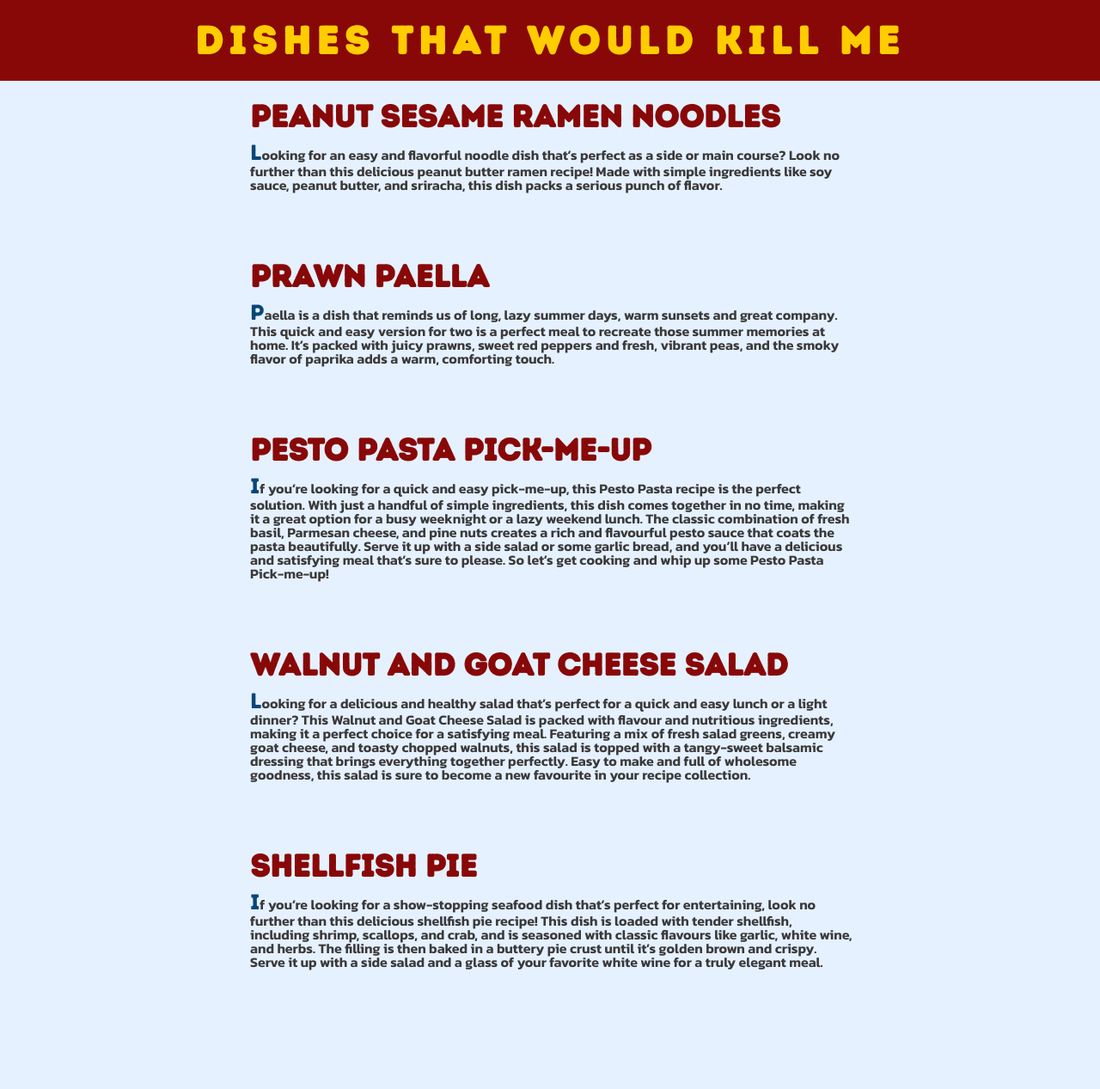
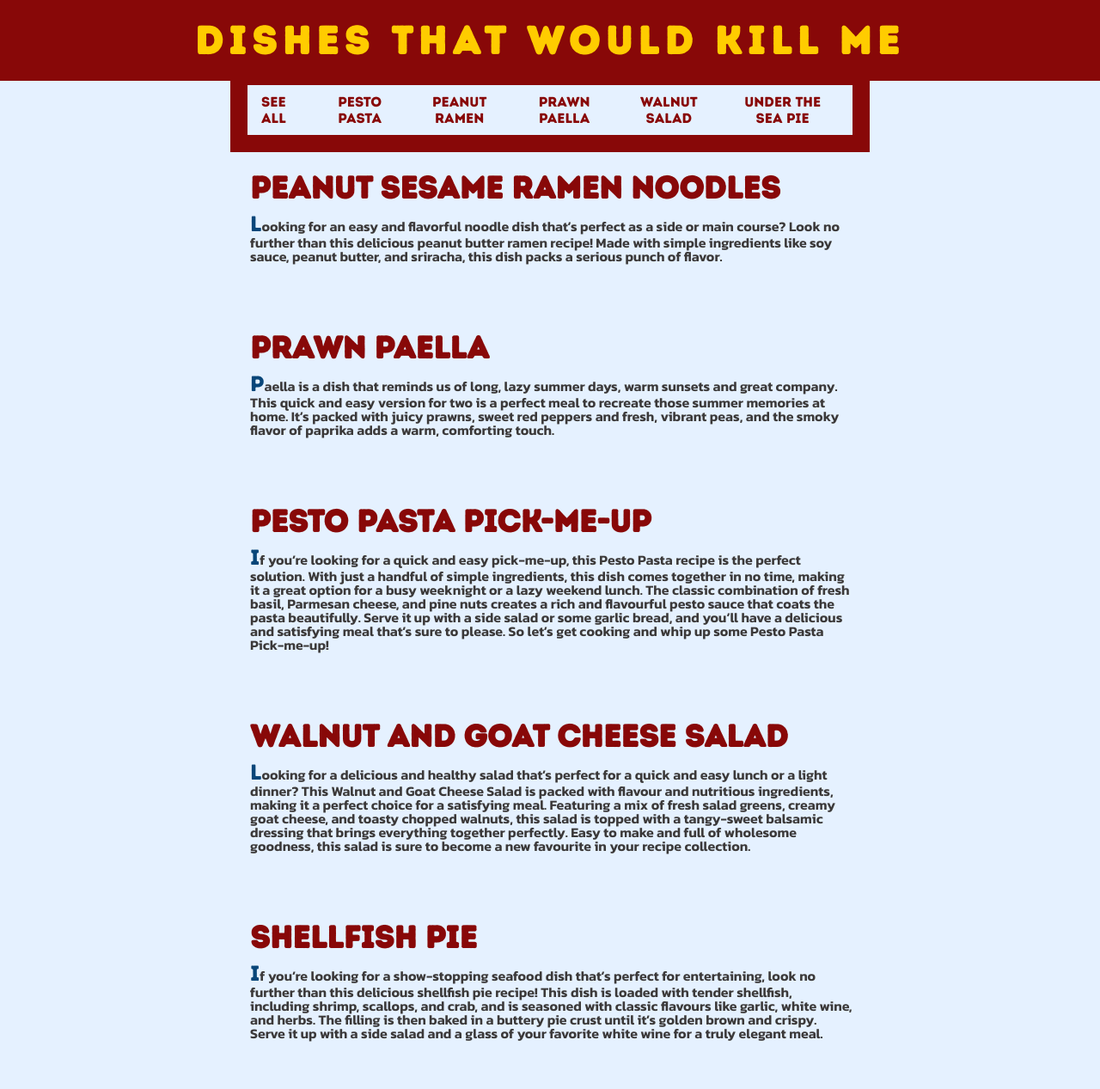
Before and after one commit to thomasgodfrey48/instantcrush, a Jekyll site: the page built from pages/recipelisting.md, in a window 1280 px wide. Shown: the whole page at 86% size. Built offline with Jekyll 4.4.1, drawn with Linux system fonts in a browser that asks for light colours; before the commit the page ends 1184 px from its top, so only the background shows below that.

Commit message:
Update recipelist.html

```diff
--- a/_layouts/recipelist.html
+++ b/_layouts/recipelist.html
@@ -2,6 +2,18 @@
 layout: recipesite
 ---
 
+<header class="home-menu">
+    <nav class="banner-menu">
+      <a href="/recipelist">See all</a>
+      <a href="/recipes/recipe2/" class="banner-menu-item menu-item" data-img-src="https://images.unsplash.com/photo-1605590955562-be1a5fda4161?ixlib=rb-4.0.3&ixid=MnwxMjA3fDB8MHxwaG90by1wYWdlfHx8fGVufDB8fHx8&auto=format&fit=crop&w=1000&q=80">Pesto Pasta<span class="menu-item-image"><img src="https://images.unsplash.com/photo-1605590955562-be1a5fda4161?ixlib=rb-4.0.3&ixid=MnwxMjA3fDB8MHxwaG90by1wYWdlfHx8fGVufDB8fHx8&auto=format&fit=crop&w=1000&q=80" alt="Pesto Pasta"  width="100" height="auto" /></span></a>
+      <a href="/recipes/recipe1/" class="banner-menu-item menu-item" data-img-src="https://images.unsplash.com/photo-1522200497171-b6fc631e7dad?ixlib=rb-4.0.3&amp;ixid=MnwxMjA3fDB8MHxwaG90by1wYWdlfHx8fGVufDB8fHx8&amp;auto=format&amp;fit=crop&amp;w=1000&amp;q=80">Peanut Ramen<span class="menu-item-image"><img src="https://images.unsplash.com/photo-1522200497171-b6fc631e7dad?ixlib=rb-4.0.3&amp;ixid=MnwxMjA3fDB8MHxwaG90by1wYWdlfHx8fGVufDB8fHx8&amp;auto=format&amp;fit=crop&amp;w=1000&amp;q=80" alt="Peanut Ramen" width="100" height="auto" /></span></a>
+      <a href="/recipes/prawn-paella/" class="banner-menu-item menu-item" data-img-src="https://images.unsplash.com/photo-1630175860333-5131bda75071?ixlib=rb-4.0.3&ixid=MnwxMjA3fDB8MHxzZWFyY2h8Mnx8cGFlbGxhfGVufDB8fDB8fA%3D%3D&w=1000&q=80">Prawn Paella<span class="menu-item-image"><img src="https://images.unsplash.com/photo-1630175860333-5131bda75071?ixlib=rb-4.0.3&ixid=MnwxMjA3fDB8MHxzZWFyY2h8Mnx8cGFlbGxhfGVufDB8fDB8fA%3D%3D&w=1000&q=80" alt="Prawn Paella" width="100" height="auto" /></span></a>
+      <a href="/recipes/walnut-and-goat-cheese-salad/" class="banner-menu-item menu-item" data-img-src="https://images.unsplash.com/photo-1522200497171-b6fc631e7dad?ixlib=rb-4.0.3&amp;ixid=MnwxMjA3fDB8MHxwaG90by1wYWdlfHx8fGVufDB8fHx8&amp;auto=format&amp;fit=crop&amp;w=1000&amp;q=80">Walnut Salad<span class="menu-item-image"><img src="https://images.unsplash.com/photo-1675718341696-552a278c0934?ixlib=rb-4.0.3&ixid=MnwxMjA3fDB8MHxwaG90by1wYWdlfHx8fGVufDB8fHx8&auto=format&fit=crop&w=1000&q=80" alt="Salad" width="100" height="auto"/></span></a>
+      <a href="/recipes/shellfish-pie/" class="banner-menu-item menu-item" data-img-src="https://img.taste.com.au/YIavXIcG/taste/2016/11/seafood-pie-27751-1.jpeg">Under The Sea Pie<span class="menu-item-image"><img src="https://img.taste.com.au/YIavXIcG/taste/2016/11/seafood-pie-27751-1.jpeg" alt="ShellPie" width="100" height="auto"/></span></a>
+        <div class="menu-item-image-overlay"></div>
+      </nav>
+    </header>
+
 <div class="listing">
   {%- include recipelist.html -%}
 </div>
```
